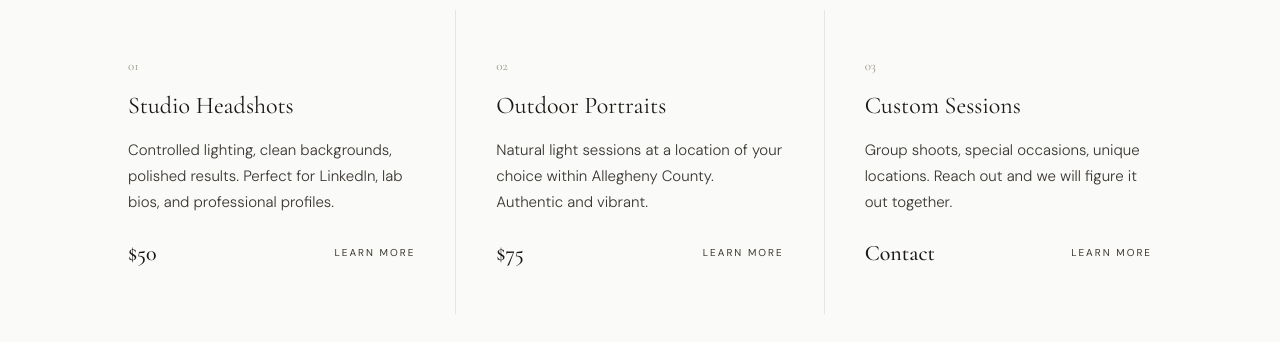
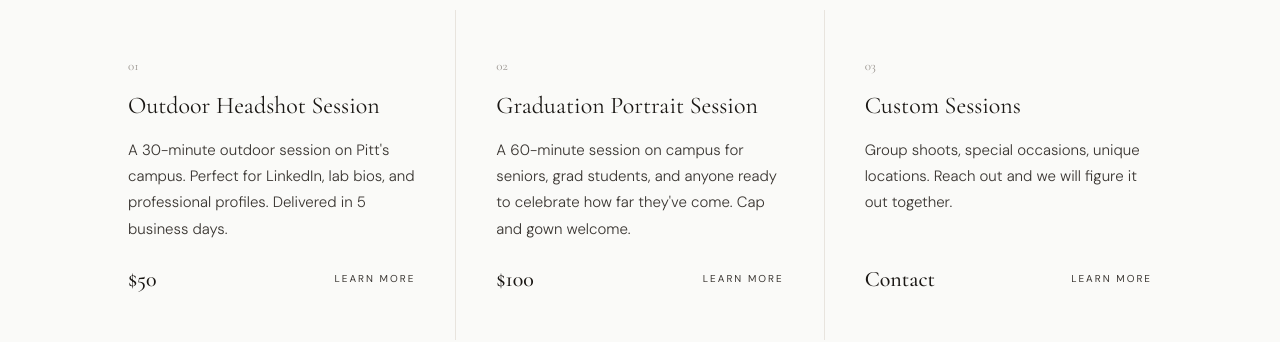
Before and after one commit to aoros2025/oros-photography, a Next.js app: page / in a window 1280 px wide. Shown: the part 1780-2122 px from the top of the page. Built offline with nearby package versions, Linux system fonts and the light colour scheme.

Commit message:
Update page.tsx

```diff
--- a/app/page.tsx
+++ b/app/page.tsx
@@ -38,8 +38,8 @@ export default function Home() {
           <div className="eyebrow" style={{ marginBottom: '48px' }}>What I Offer</div>
           <div style={{ display: 'grid', gridTemplateColumns: 'repeat(3, 1fr)', gap: '1px', background: 'var(--light)' }}>
             {[
-              { num: '01', title: 'Studio Headshots', desc: 'Controlled lighting, clean backgrounds, polished results. Perfect for LinkedIn, lab bios, and professional profiles.', price: '$50', href: '/pricing' },
-              { num: '02', title: 'Outdoor Portraits', desc: 'Natural light sessions at a location of your choice within Allegheny County. Authentic and vibrant.', price: '$75', href: '/pricing' },
+              { num: '01', title: 'Outdoor Headshot Session', desc: 'A 30-minute outdoor session on Pitt\'s campus. Perfect for LinkedIn, lab bios, and professional profiles. Delivered in 5 business days.', price: '$50', href: '/pricing' },
+              { num: '02', title: 'Graduation Portrait Session', desc: 'A 60-minute session on campus for seniors, grad students, and anyone ready to celebrate how far they\'ve come. Cap and gown welcome.', price: '$100', href: '/pricing' },
               { num: '03', title: 'Custom Sessions', desc: 'Group shoots, special occasions, unique locations. Reach out and we will figure it out together.', price: 'Contact', href: '/contact' },
             ].map((s) => (
               <div key={s.num} style={{ background: 'var(--white)', padding: '48px 40px', display: 'flex', flexDirection: 'column', gap: '16px' }}>
```
